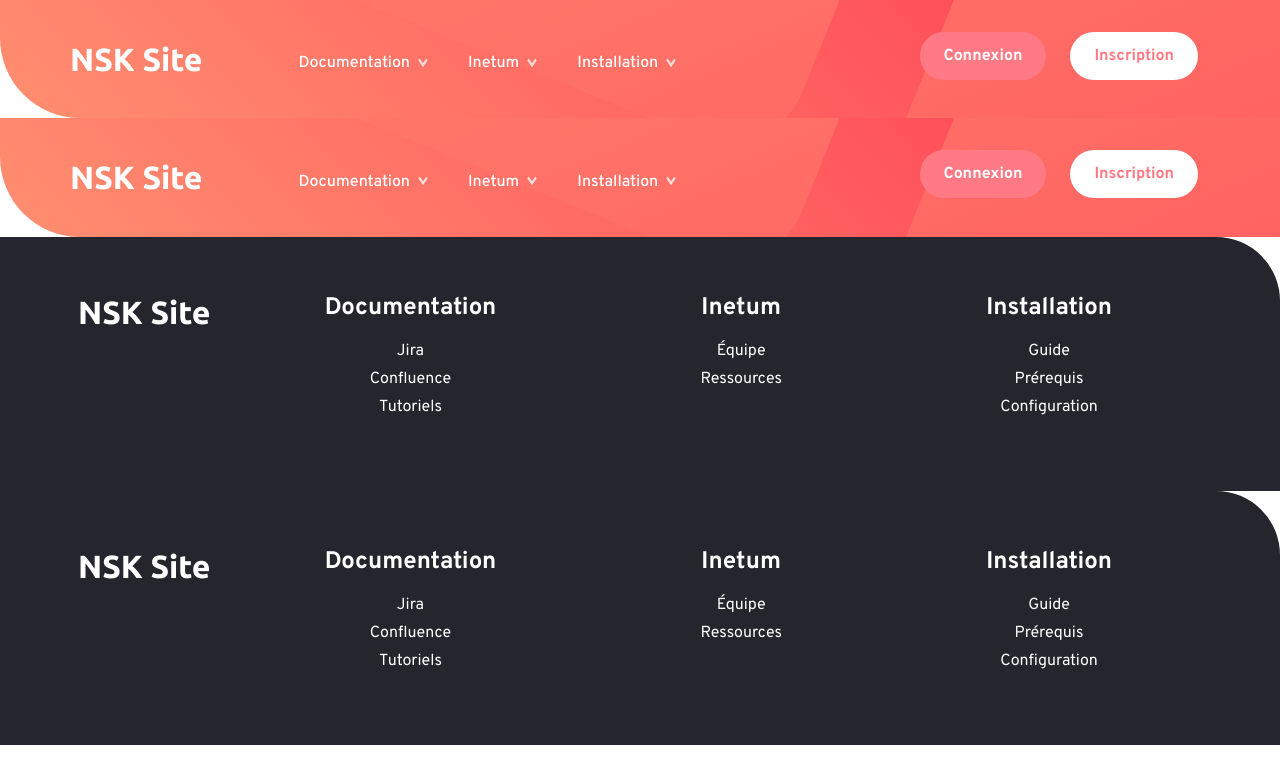
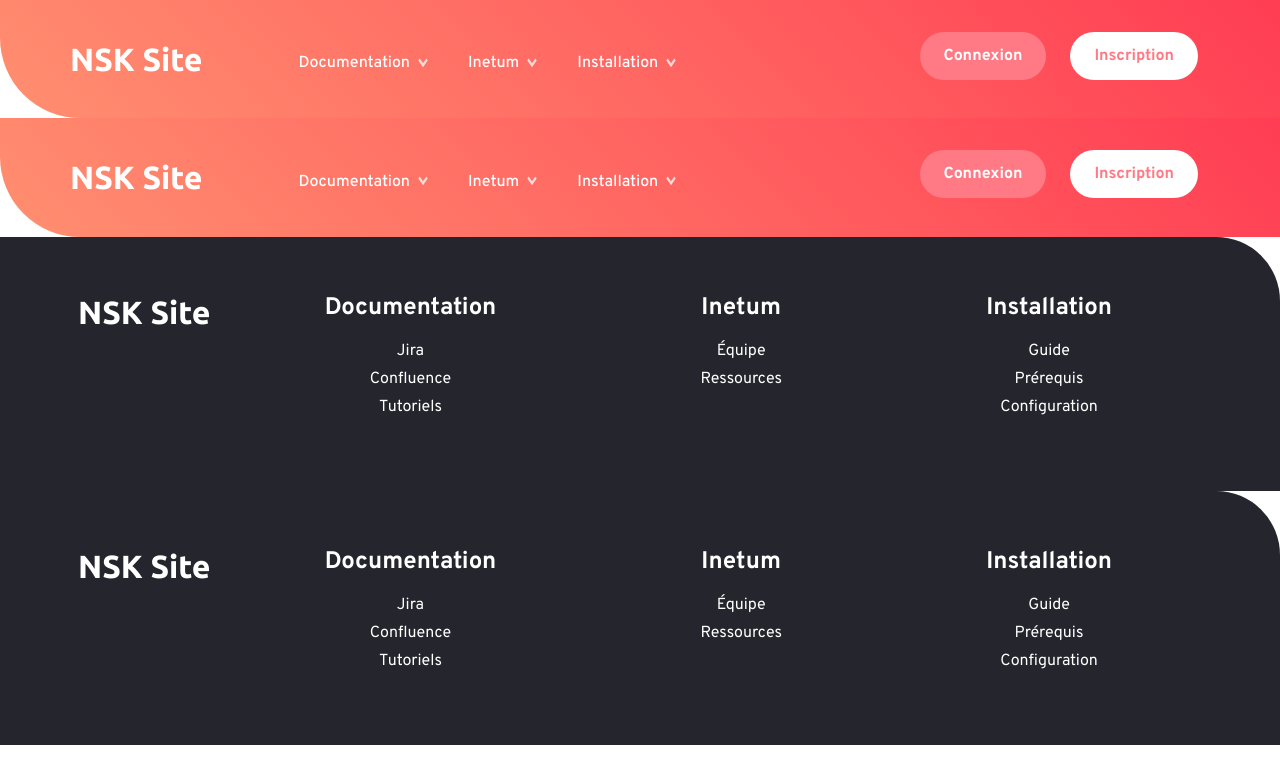
Before and after one commit to ThierryTouinPro/nextjs-starter-kit, a Next.js app in the folder with-docker-compose-app/next-app/: page /layout in a window 1280 px wide. Shown: the top 784 px of the page. Built offline with nearby package versions, Linux system fonts and the light colour scheme.

Commit message:
ZHA: Add Route dynamic for auth 2

```diff
--- a/with-docker-compose-app/next-app/src/components/Header/Header.js
+++ b/with-docker-compose-app/next-app/src/components/Header/Header.js
@@ -1,4 +1,5 @@
 import React, { useState, useEffect, useRef, useCallback } from 'react';
+import { useRouter } from 'next/router';
 import styles from './css/Header.module.css';
 import Logo from './Logo';
 import Navigation from './Navigation';
@@ -8,6 +9,10 @@ function Header() {
     const [navbarOpen, setNavbarOpen] = useState(false);
     const [isHome, setisHome] = useState(false);
     const navbarRef = useRef(null);
+
+    const router = useRouter();
+
+
 
     const toggleNavbar = () => {
         setNavbarOpen(!navbarOpen);
@@ -20,19 +25,26 @@ function Header() {
     }, [navbarOpen]);
 
     useEffect(() => {
-        setisHome(true);
+        setisHome(window.location.pathname === '/' );
+
         document.addEventListener('mousedown', handleClickOutside);
         return () => {
             document.removeEventListener('mousedown', handleClickOutside);
         };
     }, [handleClickOutside]);
 
+
+
     return (
-        <header className={`${styles.header} container-fluid pt-4`} style={{ backgroundColor: 'transparent' }}>
-            <picture>
-                <source srcSet="/images/bg-pattern-intro-desktop.svg" media="(min-width: 50rem)" />
-                <img className={`${styles.headerBg}`} src="/images/bg-pattern-intro-mobile.svg" alt="background for header" />
-            </picture>
+        <header className={`${styles.header}
+        ${isHome && window.location.pathname === '/' ? styles.headerHome : ''} container-fluid pt-4  `}
+        style={{ backgroundColor: 'transparent' }}>
+            {isHome && window.location.pathname === '/' && (
+                <picture>
+                    <source srcSet="/images/bg-pattern-intro-desktop.svg" media="(min-width: 50rem)" />
+                    <img className={`${styles.headerBg}`} src="/images/bg-pattern-intro-mobile.svg" alt="background for header" />
+                </picture>
+            )}
             <div className="container pb-4 pt-2">
                 <div className="row">
                     <nav className={`navbar navbar-expand-lg ${styles.navBar} col-md-12 col-lg-8`} ref={navbarRef}>
--- a/with-docker-compose-app/next-app/src/components/Header/css/Header.module.css
+++ b/with-docker-compose-app/next-app/src/components/Header/css/Header.module.css
@@ -1,9 +1,12 @@
 .header {
     position: relative;
     background: linear-gradient(45deg, var(--gradient-mobile-nav-start), var(--gradient-mobile-nav-end));
-    overflow: hidden;
     z-index: 0;
     border-bottom-left-radius: 5rem;
+}
+
+.headerHome{
+    overflow: hidden;
 }
 
 .headerBg {
--- a/with-docker-compose-app/next-app/src/pages/auth/index.js
+++ b/with-docker-compose-app/next-app/src/pages/auth/index.js
@@ -6,10 +6,10 @@ export default function AuthPage() {
       <h1>Bienvenue sur la page d'authentification</h1>
       <div className="navigation">
         <Link href="/auth/registration">
-          <a>Go to Registration</a>
+          Go to Registration
         </Link>
         <Link href="/auth/connexion">
-          <a>Go to Connexion</a>
+          Go to Connexion
         </Link>
       </div>
     </div>
```
Also changed, not shown: 2 other files (tests, documents, lock files or other folders).
